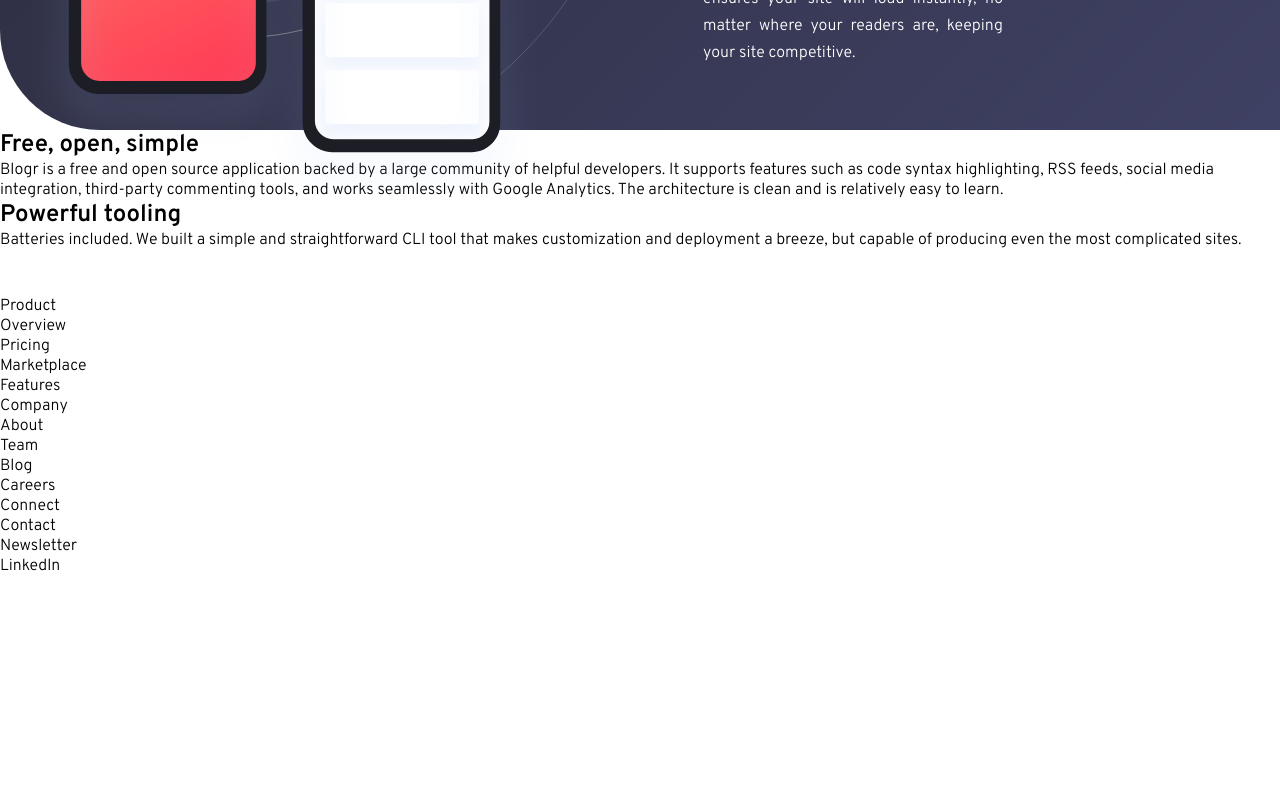
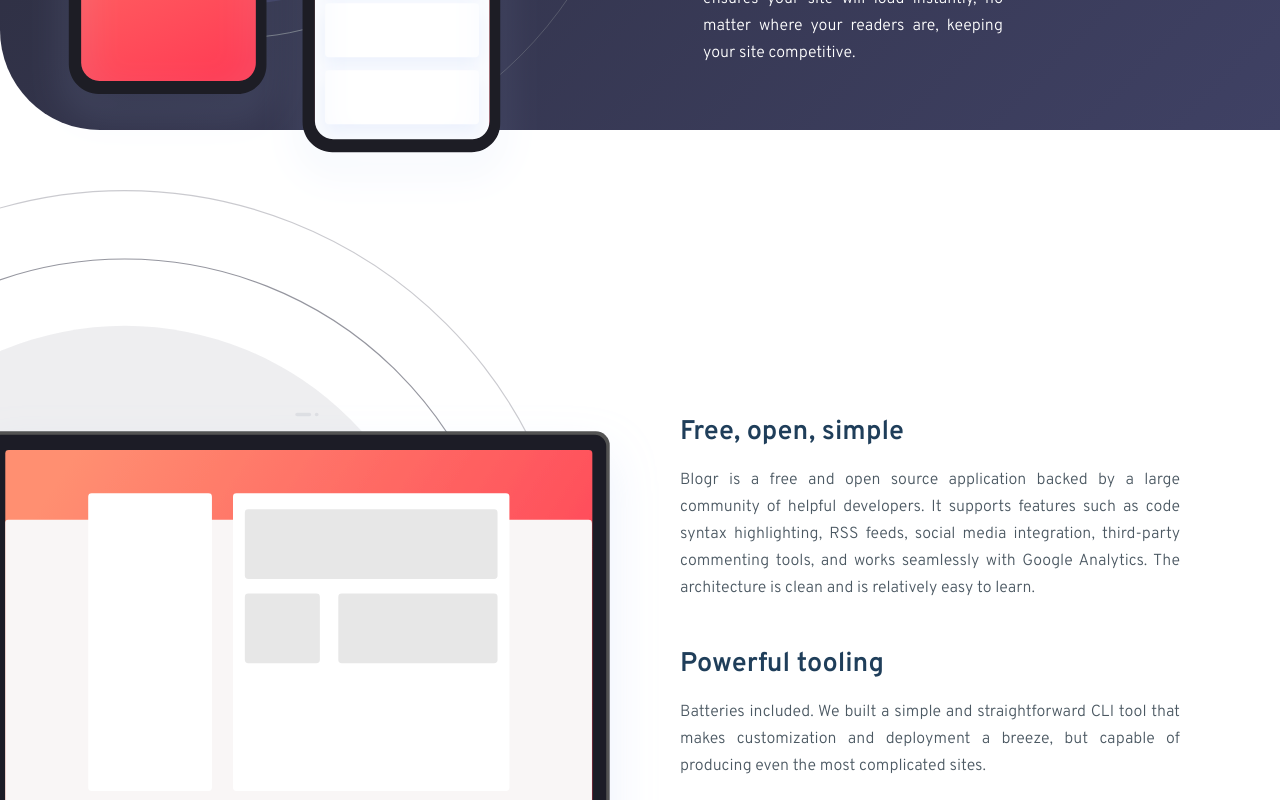
Before and after one commit to AndrioC/blogr-landing-page-challenge, a React (Create React App) app: page / in a window 1280 px wide. Shown: the part 1920-2720 px from the top of the page. Before the commit the page ends 2496 px from the top, so only its background shows below. Built offline with nearby package versions, Linux system fonts and the light colour scheme; the HTML template or start-up script is replaced by a standard one.

Commit message:
Finished desktop layout for third section

```diff
--- a/src/components/Footer/styles.ts
+++ b/src/components/Footer/styles.ts
@@ -12,7 +12,6 @@
         justify-content: center;
         margin-top: 100px;
         border-radius: 0px 100px 0px 0px;
-
     }
 `;
 
--- a/src/pages/Home/index.tsx
+++ b/src/pages/Home/index.tsx
@@ -64,7 +64,7 @@
                 </section>
 
 
-                <section>
+                <section className={'third-section'}>
                     <ContentThirdSection>
                         <div className='bg-computer-third-section' />
                         <div>
--- a/src/pages/Home/styles.ts
+++ b/src/pages/Home/styles.ts
@@ -7,6 +7,7 @@
 import imgCirclesBgSectionTwo from '../../assets/images/bg-pattern-circles.svg'
 
 import imgComputerSectionThree from '../../assets/images/illustration-laptop-mobile.svg'
+import imgComputerDesktopSectionThree from '../../assets/images/illustration-laptop-desktop.svg'
 
 export const Container = styled.div`
     display: flex;
@@ -36,6 +37,13 @@
             background-position: right -480px top 0px;
             background-size: 741px 739px;
         }
+
+        .third-section{
+            height: 920px;
+            background: url(${imgComputerDesktopSectionThree}) no-repeat;
+            background-position: left -280px top 180px;
+            background-size: 741px 600px;
+        }
     }
 
     @media(min-width: 1201px){
@@ -46,6 +54,13 @@
             background: url(${imgBgDesktopSectionOne}) no-repeat;
             background-position: right -400px top 0px;
             background-size: contain;
+        }
+
+        .third-section{
+            height: 990px;
+            background: url(${imgComputerDesktopSectionThree}) no-repeat;
+            background-position: left -330px top 60px;
+            background-size: 1130px 912px;
         }
     }
 
@@ -318,13 +333,13 @@
 
 export const ContentThirdSection = styled.div`
 
+    width: 100%;
+    display: flex;
+    flex-direction: column;
+    align-items: center;
+    justify-content: center;
     @media(max-width: 900px){
         margin-top: 75px;
-        width: 100%;
-        display: flex;
-        flex-direction: column;
-        align-items: center;
-        justify-content: center;
 
         .bg-computer-third-section{
             background: url(${imgComputerSectionThree}) no-repeat;
@@ -353,5 +368,38 @@
         }
     }
 
+    @media(min-width: 901px){
+        margin-top: 240px;
+        align-items: flex-end;
+        padding-right: 100px;
+
+
+
+        h1 {
+            margin-top: 45px;
+            font-size: 27px;
+            color: var(--blue-400);
+            font-weight: 600;
+            text-align: justify;
+        }
+
+        p {
+            font-size: 16px;
+            font-weight: 300;
+            line-height: 27px;
+            margin-top: 18px;
+            text-align: justify;
+            max-width: 390px;
+            color: var(--gray-300);
+
+        }
+    }
+
+    @media(min-width: 1240px){
+        p{
+            max-width: 500px;
+        }
+    }
+
 
 `;
```
